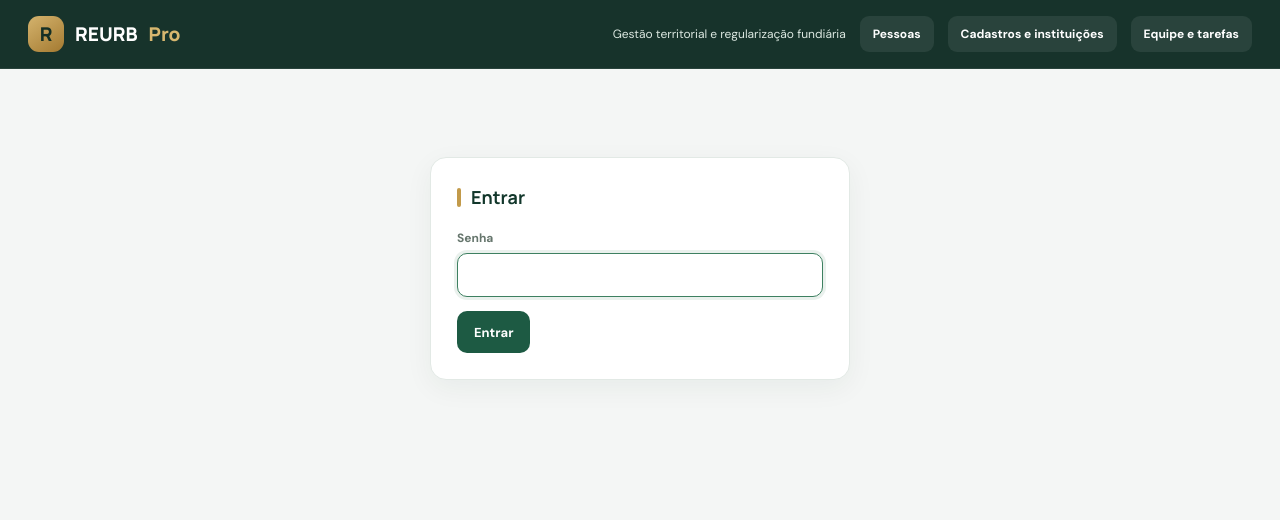
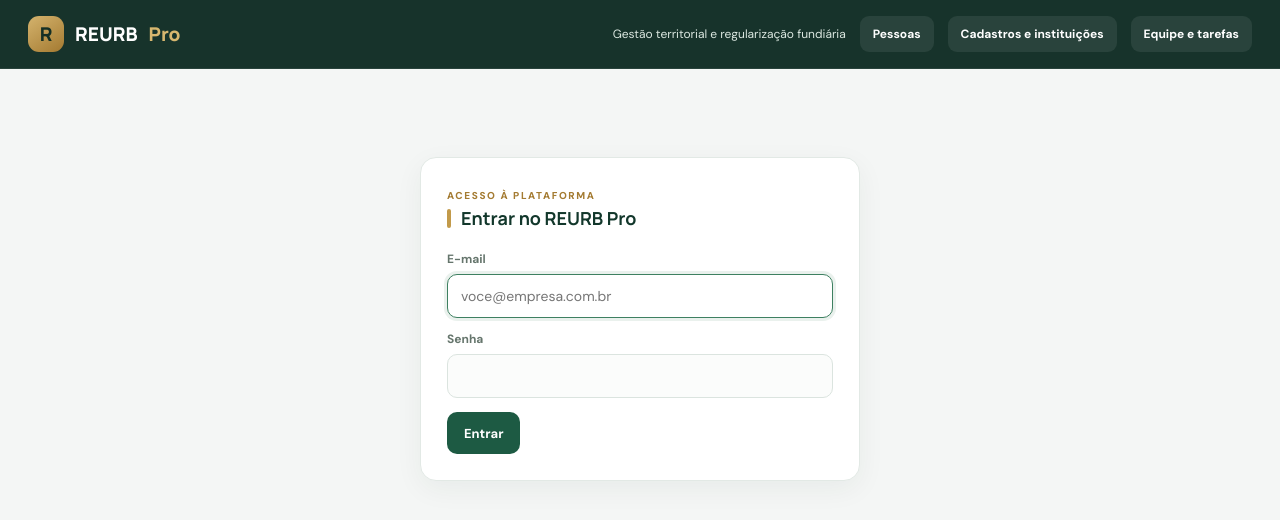
Before and after one commit to Roquevitor/reurb-pro, a Python web app: template reurb/templates/login.html in a window 1280 px wide. Shown: the top 520 px of the page. Run offline with Jinja, Linux system fonts and the light colour scheme; the template is opened without the code that fills it, so the values that code supplies are empty.

Commit message:
Replace shared-password login screen with individual account form

```diff
--- a/reurb/templates/login.html
+++ b/reurb/templates/login.html
@@ -1 +1,18 @@
-{% extends 'base.html' %}{% block c %}<section style="max-width:420px;margin:60px auto"><h2>Entrar</h2><form method="post">{{ csrf_token()|safe }}<label>Senha</label><input type="password" name="senha" autofocus><button>Entrar</button></form></section>{% endblock %}
+{% extends 'base.html' %}{% block c %}
+<section style="max-width:440px;margin:60px auto">
+  <span class="eyebrow">ACESSO À PLATAFORMA</span>
+  <h2>Entrar no REURB Pro</h2>
+  <form method="post">
+    {{ csrf_token()|safe }}
+    <label>E-mail</label>
+    <input type="email" name="email" autocomplete="username" required autofocus placeholder="voce@empresa.com.br">
+    <label>Senha</label>
+    <input type="password" name="senha" autocomplete="current-password" required>
+    <button type="submit">Entrar</button>
+  </form>
+  {% if primeiro_acesso %}
+  <div class="notice" style="margin-top:18px">Esta instalação ainda não possui contas individuais. Se você é o responsável pela implantação, crie a primeira conta proprietária.</div>
+  <a class="btn forte" href="/setup">Configurar primeiro acesso</a>
+  {% endif %}
+</section>
+{% endblock %}
```
